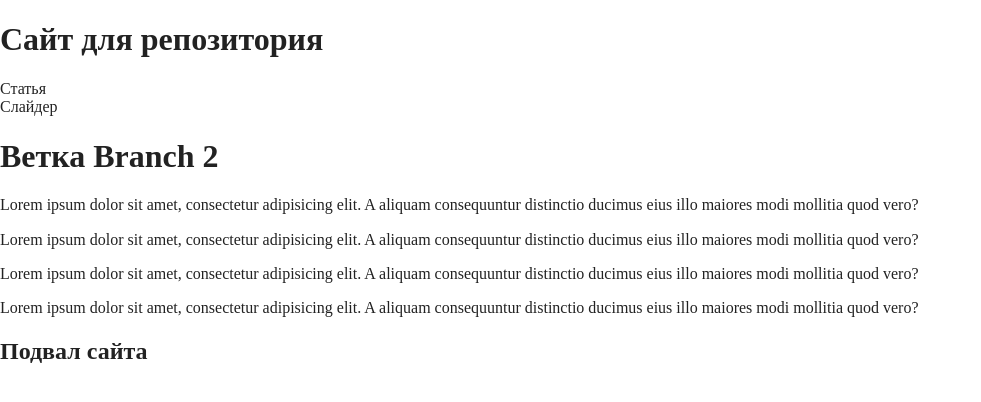
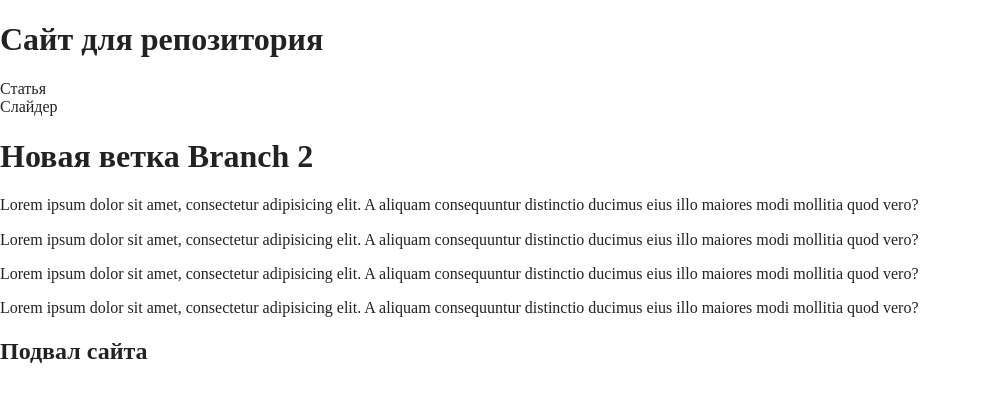
Before and after one commit to rodnovspb/git, a website built with Parcel: page index.html in a window 1280 px wide. Shown: the whole page, without its empty margins (0-981 px from the left). Built offline with nearby package versions, Linux system fonts and the light colour scheme.

Commit message:
Вторая ветка

```diff
--- a/index.html
+++ b/index.html
@@ -29,7 +29,7 @@
 
   <article>Статья</article>
   <aside>Слайдер</aside>
-  <h1>Ветка Branch 2</h1>
+  <h1>Новая ветка Branch 2</h1>
   <p>Lorem ipsum dolor sit amet, consectetur adipisicing elit. A aliquam consequuntur distinctio ducimus eius illo maiores modi mollitia quod vero?</p>
   <p>Lorem ipsum dolor sit amet, consectetur adipisicing elit. A aliquam consequuntur distinctio ducimus eius illo maiores modi mollitia quod vero?</p>
   <p>Lorem ipsum dolor sit amet, consectetur adipisicing elit. A aliquam consequuntur distinctio ducimus eius illo maiores modi mollitia quod vero?</p>
```
